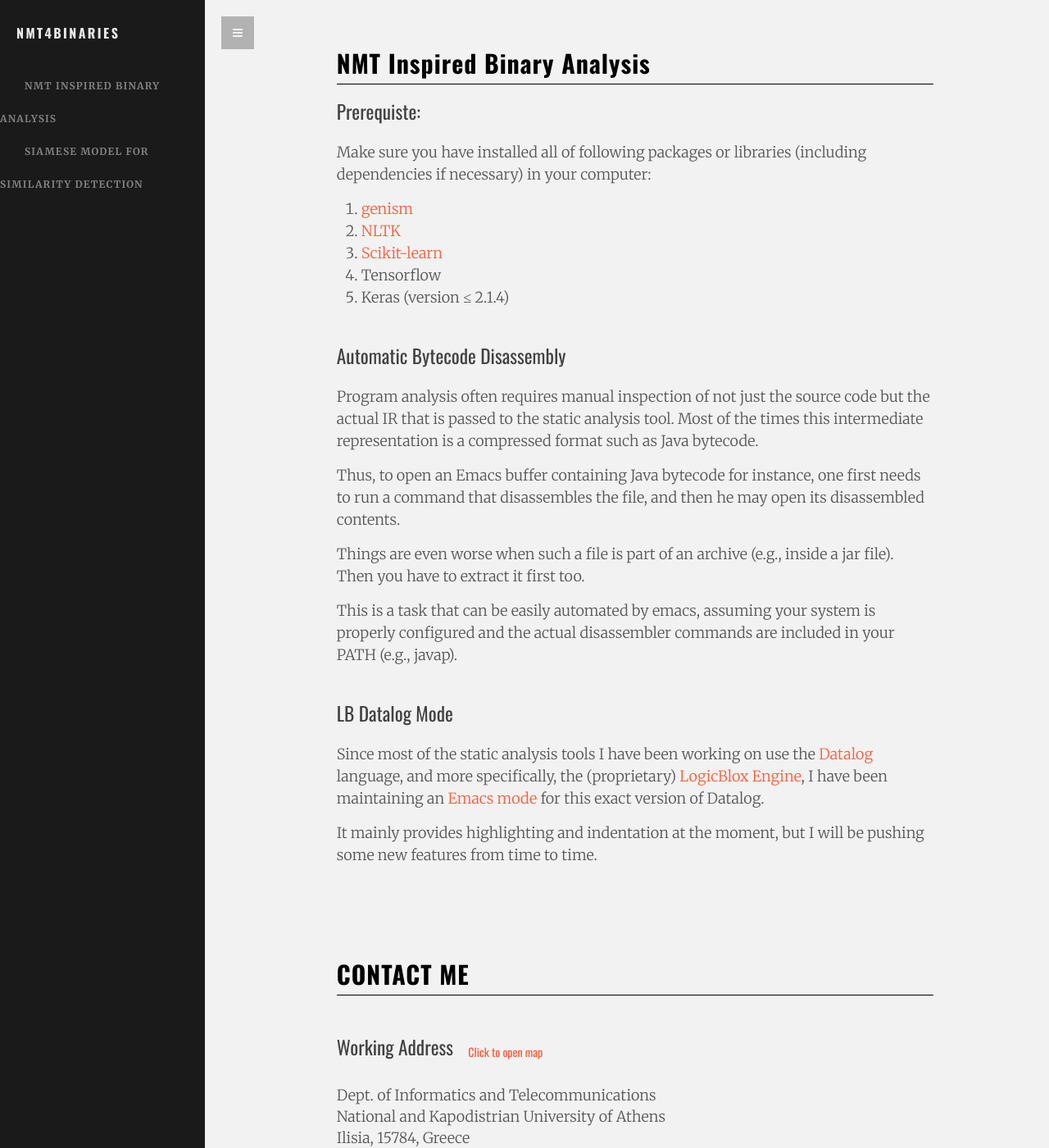
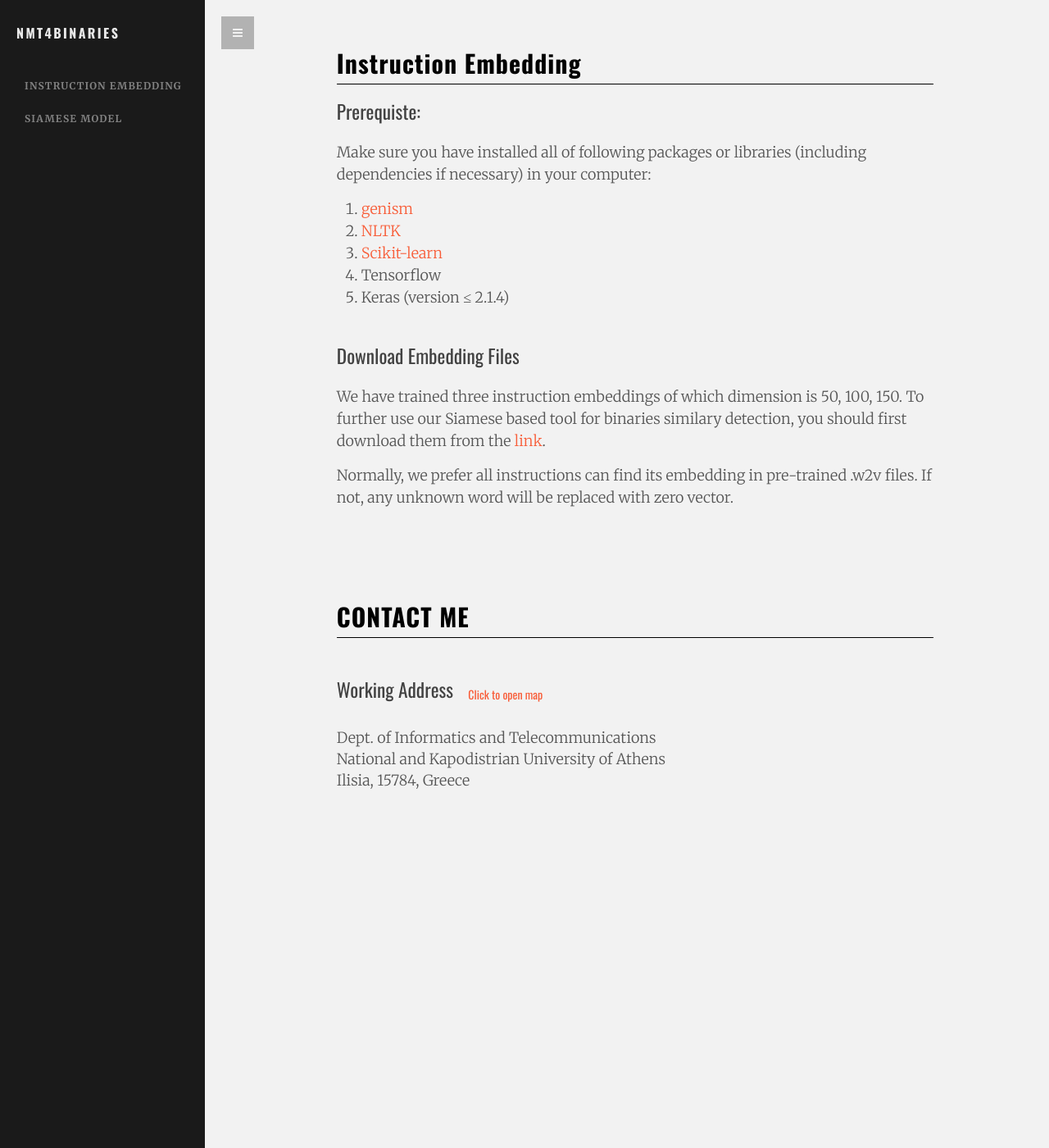
Before and after one commit to nmt4binaries/nmt4binaries.github.io, a Jekyll site: the page built from index.html, in a window 1280 px wide and 1400 px high. Shown: the whole window at 82% size. Built offline with Jekyll 4.4.1, drawn with Linux system fonts in a browser that asks for light colours.

Commit message:
Update index.html

```diff
--- a/index.html
+++ b/index.html
@@ -6,10 +6,10 @@ width:
   - col-lg-10
 sections:
 
-  - title: NMT Inspired Binary Analysis
+  - title: Instruction Embedding
     link: "#emacs"
 
-  - title: Siamese model for similarity detection
+  - title: Siamese Model
     link: "#contact"
 
 ---
@@ -20,7 +20,7 @@ sections:
   <div class="row sect">
     <div id="emacs" class="{{ page.width | join: ' ' }}">
       <div class="page-header">
-        <h2>NMT Inspired Binary Analysis</h2>
+        <h2>Instruction Embedding</h2>
       </div> <!-- /.page-header -->
 
 
@@ -44,51 +44,19 @@ sections:
         </li>
       </ol>
 
-      <h3>Automatic Bytecode Disassembly</h3>
-      <p>Program analysis often requires manual inspection of
-        not just the source code but the actual IR that is
-        passed to the static analysis tool. Most of the times
-        this intermediate representation is a compressed
-        format such as Java bytecode.
+      <h3>Download Embedding Files</h3>
+      <p>We have trained three instruction embeddings of which dimension is 50, 100, 150.
+        To further use our Siamese based tool for binaries similary detection,
+        you should first download them from the <a href="https://tuprd-my.sharepoint.com/personal/tuh39530_temple_edu/Documents/Forms/All.aspx?slrid=e0fb819e%2De0ad%2D6000%2D3669%2Dd37bcfd7c7f9&RootFolder=%2Fpersonal%2Ftuh39530%5Ftemple%5Fedu%2FDocuments%2FResearch%5Fbackup%2Fw2v&FolderCTID=0x012000611B3D42595CAC4EBABAD90912CD4276">link</a>.
       </p>
-      <p> Thus, to open an Emacs buffer containing Java
-        bytecode for instance, one first needs to run a
-        command that disassembles the file, and then he may
-        open its disassembled contents.
-      </p>
-      <p>Things are even worse when such a file is part of an
-        archive (e.g., inside a jar file). Then you have to
-        extract it first too.
-      </p>
-
-      <p>This is a task that can be easily automated by emacs,
-        assuming your system is properly configured and the
-        actual disassembler commands are included in your PATH
-        (e.g., javap).
-      </p>
-
-      <h3>LB Datalog Mode</h3>
-      <p>Since most of the static analysis tools I have been working
-      on use
-      the <a href="http://en.wikipedia.org/wiki/Datalog">Datalog</a>
-      language, and more specifically, the
-      (proprietary) <a href="http://www.logicblox.com/">LogicBlox
-      Engine</a>, I have been maintaining an
-        <a href="https://github.com/gbalats/lb-datalog-mode">
-          Emacs mode
-        </a> for this exact version of Datalog.
-      </p>
-
-      <p>It mainly provides highlighting and indentation at the
-      moment, but I will be pushing some new features from time to
-      time.
+      <p> Normally, we prefer all instructions can find its embedding in pre-trained .w2v files.
+        If not, any unknown word will be replaced with zero vector.
       </p>
 
 
     </div><!-- /emacs -->
   </div><!-- /.sect -->
 
-  <!-- ========== CONTACT SECTION ========== -->
   <div class="row sect">
     <div id="contact" class="{{ page.width | join: ' ' }}">
       <div class="page-header">
```
